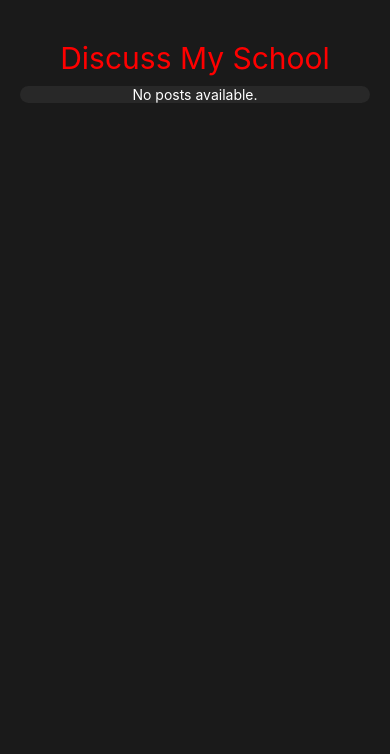
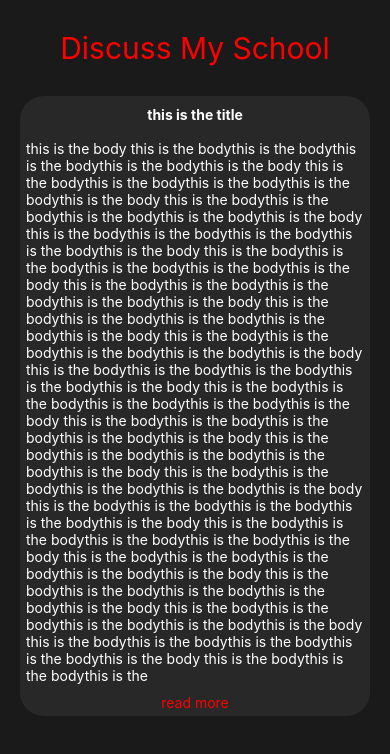
Before and after one commit to karastift/socialschool-app, a React Native app: screen / in a window 390 px wide. Shown: the top 754 px of the page. Built offline with nearby package versions, Linux system fonts and the light colour scheme.

Commit message:
redesigned posts, but removed call to api

```diff
--- a/App.js
+++ b/App.js
@@ -1,86 +1,44 @@
-import { StatusBar } from 'expo-status-bar';
-import React from 'react';
-import { StyleSheet, Text, View, TouchableHighlight, ScrollView, Button, Dimensions, useEffect } from 'react-native';
+import React, { useState } from 'react';
+import { StyleSheet, Text, View, ScrollView, Dimensions } from 'react-native';
 
-export default function App() {
-    let [token, setToken] = React.useState('');
-    let [discussionpostsArray, setDiscussionpostsArray] = React.useState([]);
+const PostPreview = (props) => {
 
-    async function loginAsGuest() {
-        try {
-            let response = await fetch('http://localhost/login.php', {
-                method: 'POST',
-                headers: {
-                  Accept: 'application/json',
-                  'Content-Type': 'application/json'
-                },
-                body: JSON.stringify({
-                  guest: true
-                })
-              });
-            let responseJson = await response.json();
-            console.log(responseJson);
-            setToken(responseJson.token);
-        }
-        catch (error) {
-            console.error(error);
-        }
-    }
-    async function getData() {
-        try {
-            if (!token) {
-                loginAsGuest();
-                console.log(token);
-            }
-            let response = await fetch(
-                'http://localhost/api/get_posts.php?token='+token,
-            );
-            let responseJson = await response.json();
-            console.log(responseJson);
-            setDiscussionpostsArray(responseJson.postData);
-            return responseJson;
-        }
-        catch (error) {
-            console.error(error);
-        }
-    }
-    function ShowPosts() {
-        if (discussionpostsArray.length > 0) {
-            discussionpostsArray.map((post, index) => {
+    let title = props.title;
+    let body = props.body.substring(0, 1600);
+    let key = parseInt(props.index);
+    return (
+        <View key={key} style={styles.discussionpostWrapper}>
+            <View key={'post'+key.toString()} style={styles.discussionpost}>
+                <Text key={'title'+key.toString()} style={styles.discussionpostTitle}>{title}</Text>
+                <Text key={'break'+key.toString()}> </Text>
+                <Text key={'body'+key.toString()} style={styles.discussionpostBody}>{body}</Text>
+                <Text key={'link'+key.toString()} style={styles.discussionpostLink}>read more</Text>
+            </View>
+        </View>
+    );
+};
 
-                return (
-                    <View key={index} style={styles.discussionpostWrapper}>
-                        <View key={'post'+index.toString()} style={styles.discussionpost}>
-                            <Text key={'title'+index.toString()} style={styles.discussionpostTitle}>{post.data.discussionpostTitle}</Text>
-                            <Text key={'break'+index.toString()}> </Text>
-                            <Text key={'body'+index.toString()} style={styles.discussionpostBody}>{post.data.discussionpostBody}</Text>
-                            <Text key={'link'+index.toString()} style={{color:'red'}}>read more</Text>
-                        </View>
-                    </View>
-                );
-            });
-        }
-        else {
-            return (
-                <View style={styles.discussionpostWrapper}>
-                    <View style={styles.discussionpost}>
-                        <Text style={styles.discussionpostTitle}>No posts available.</Text>
-                    </View>
-                </View>
-            );
-        }
-    }
+
+const App = () => {
+    let body = "this is the body this is the bodythis is the bodythis is the bodythis is the body".repeat(20)
+    let [token, setToken] = useState('');
+    let [discussionpostsArray, setDiscussionpostsArray] = useState([]);
+
+    let post = discussionpostsArray[0];
     return (
         <View style={styles.container}>
 
-            <Text style={styles.header} onPress={getData}>Discuss My School</Text>
+            <Text style={styles.header}>Discuss My School</Text>
 
             <ScrollView>
-                <ShowPosts></ShowPosts>
+                <PostPreview title="this is the title" body={body} index="0"></PostPreview>
             </ScrollView>
         </View>
-        );
+    );
 }
+
+export default App;
+
 const windowWidth = Dimensions.get('window').width;
 const windowHeight = Dimensions.get('window').height;
 const styles = StyleSheet.create({
@@ -88,9 +46,15 @@ const styles = StyleSheet.create({
         flex: 1,
         backgroundColor: 'rgb(26, 26, 26)',
         alignItems: 'center',
-        //justifyContent: 'center',
         width: windowWidth,
+        height: windowHeight,
         color: 'white'
+    },
+    header: {
+        color: 'red',
+        marginTop: 30,
+        marginBottom: 30,
+        fontSize: 30
     },
     discussionpostWrapper: {
         marginBottom: 10
@@ -101,24 +65,31 @@ const styles = StyleSheet.create({
         alignItems: 'center',
         width: windowWidth-40,
         height: 'fit-content',
-        maxHeight: 200,
+        maxHeight: 700,
         overflow: 'hidden',
         borderRadius: 24,
-        textAlign: 'center'
+        textAlign: 'center',
+        paddingRight: 6,
+        paddingLeft: 6
 
-    },
-    header: {
-        color: 'red',
-        marginTop: 40,
-        marginBottom: 10,
-        fontSize: 30
     },
     discussionpostTitle: {
         color: 'white',
-        flex: 1
+        flex: 1,
+        fontWeight: 'bold',
+        marginTop: 10
     },
     discussionpostBody: {
         color: 'white',
         flex: 1
+    },
+    discussionpostLink: {
+        width:  windowWidth-40,
+        color: 'red',
+        marginBottom: 5,
+        paddingTop: 10,
+        backgroundColor : 'rgb(40,40,40)',
+        backgroundColor: 'linear-gradient(0deg, rgba(40,40,40,1) 39%, rgba(255,0,0,0) 100%)',
+        textAlign: 'center'
     }
 });
```
Also changed, not shown: ablage.js (added, +74 -0 lines).
